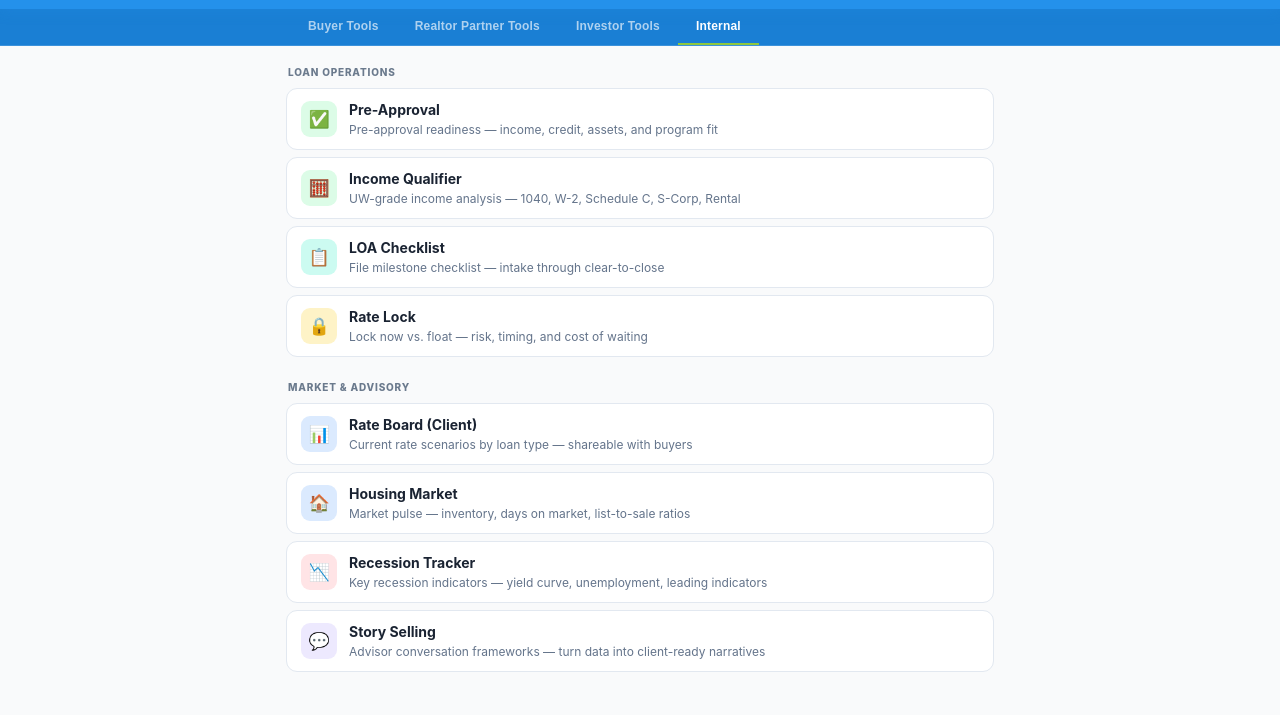
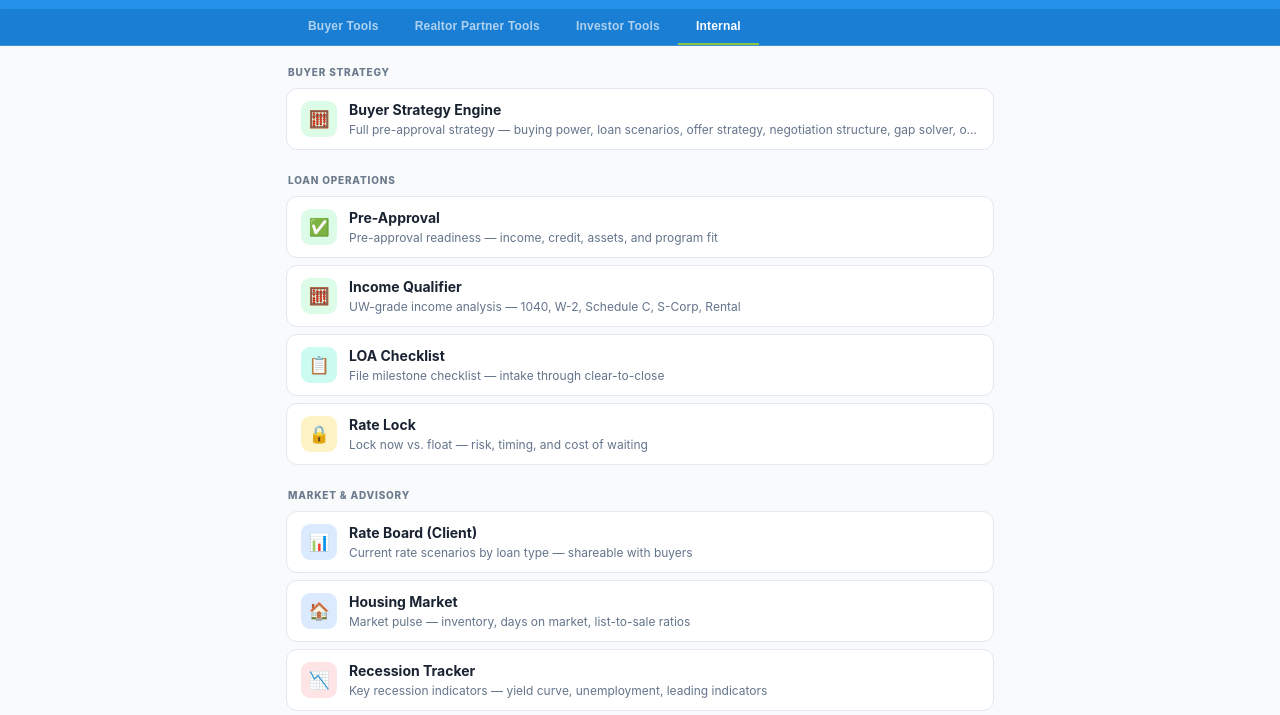
Before and after one commit to dougsmith-hws/hws-tools, a website: page index.html in a window 1280 px wide. Both pictures are taken after a click on the button "Internal". Shown: the part 54-769 px from the top of the page. Drawn offline with Linux system fonts and the light colour scheme.

Commit message:
Add Buyer Strategy Engine to Internal tab

```diff
--- a/index.html
+++ b/index.html
@@ -669,6 +669,23 @@
   <!-- ═══════════════════════════════════════════════════════════════════ -->
   <div id="tab-internal" class="tab-panel">
 
+    <!-- Buyer Strategy -->
+    <div class="section">
+      <div class="section-label">Buyer Strategy</div>
+      <div class="cards">
+
+        <a class="card" href="/internal/buyer-strategy/"
+           data-name="buyer strategy engine pre-approval buying power loan scenarios offer strategy negotiation structure gap solver offer comparison conv fha va">
+          <div class="card-icon green">🧮</div>
+          <div class="card-info">
+            <div class="card-name">Buyer Strategy Engine</div>
+            <div class="card-desc">Full pre-approval strategy — buying power, loan scenarios, offer strategy, negotiation structure, gap solver, offer comparison</div>
+          </div>
+        </a>
+
+      </div>
+    </div>
+
     <!-- Loan Operations -->
     <div class="section">
       <div class="section-label">Loan Operations</div>
```
